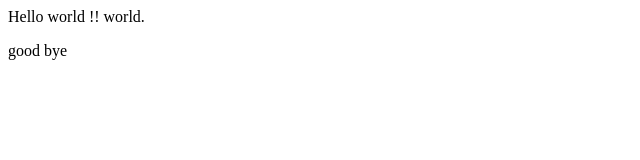
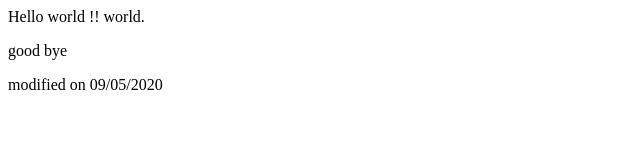
Before and after one commit to BerDev/Python, a plain HTML site: page index.htm in a window 1280 px wide. Shown: the whole page, without its empty margins (0-640 px from the left). Drawn offline with Linux system fonts and the light colour scheme.

Commit message:
modified on 09/05/2020

```diff
--- a/index.htm
+++ b/index.htm
@@ -9,6 +9,7 @@
 
    <p>Hello world !! world.</p>
     <p>good bye</p>
+    <p>modified on 09/05/2020</p>
 
 
 </body>
```
